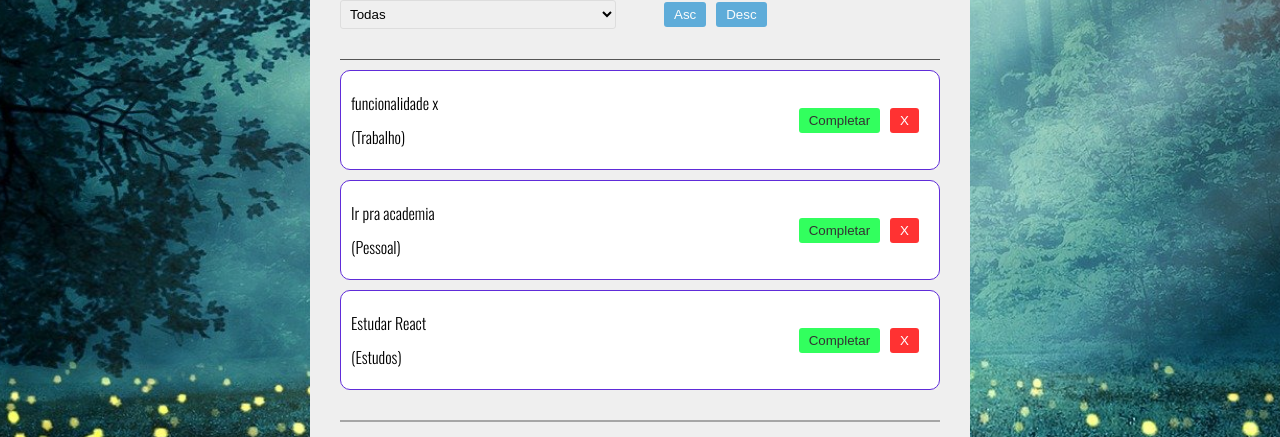
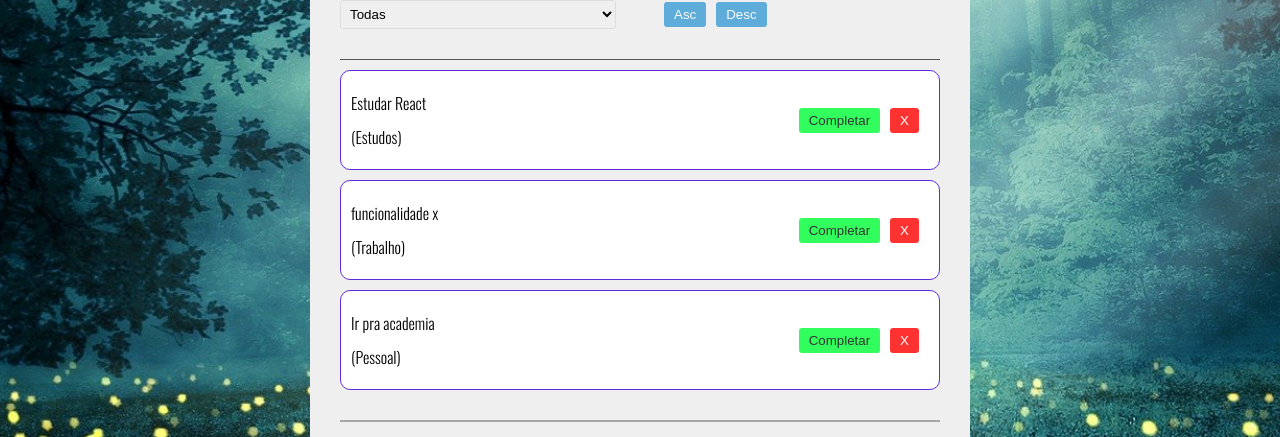
Before and after one commit to Emanuelsyngles/To-Do-List, a React (Vite) app in the folder todo/: page / in a window 1280 px wide. Shown: the part 363-800 px from the top of the page. Built offline with nearby package versions, Linux system fonts and the light colour scheme; a web font is replaced by a local one.

Commit message:
Projeto concluido.

```diff
--- a/todo/src/App.jsx
+++ b/todo/src/App.jsx
@@ -68,7 +68,7 @@
   return <div className="app">
     <h1>Lista de tarefas</h1>
     <Search search={search} setSearch={setSearch}/>
-    <Filter filter={filter} setFilter={setFilter}/>
+    <Filter filter={filter} setFilter={setFilter} setSort={setSort}/>
     <div className="todo-list">
       {todos
       //Filtro para tarefas completas & tarefas completas
@@ -77,10 +77,15 @@
       : filter === "Completed"
       ? todo.isCompleted
       : !todo.isCompleted)
+
+      .sort((a, b) => sort === "Asc"
+      ? a.text.localeCompare(b.text)
+      : b.text.localeCompare(a.text))
+
       .filter((todo) => todo.text.toLowerCase().includes(search.toLowerCase())).map((todo) => (
         <Todo key={todo.id} todo={todo} removeTodo={removeTodo} completeTodo={completeTodo}/>
       ))}
-    </div>
+        </div>
     <TodoForm addTodo={addTodo}/>
   </div>
 }
--- a/todo/src/components/Filter.jsx
+++ b/todo/src/components/Filter.jsx
@@ -1,6 +1,6 @@
 import React from 'react'
 
-const Filter = ({ filter, setFilter }) => {
+const Filter = ({ filter, setFilter, setSort }) => {
   return (
     <div className="filter">
         <h2>Filtrar</h2>
@@ -15,8 +15,8 @@
             </div>
             <div>
                 <p>Ordem alfabética:</p>
-                <button>Asc</button>
-                <button>Desc</button>
+                <button onClick={() => setSort("Asc")}>Asc</button>
+                <button onClick={() => setSort("Desc")}>Desc</button>
             </div>
         </div>
     </div>
```
